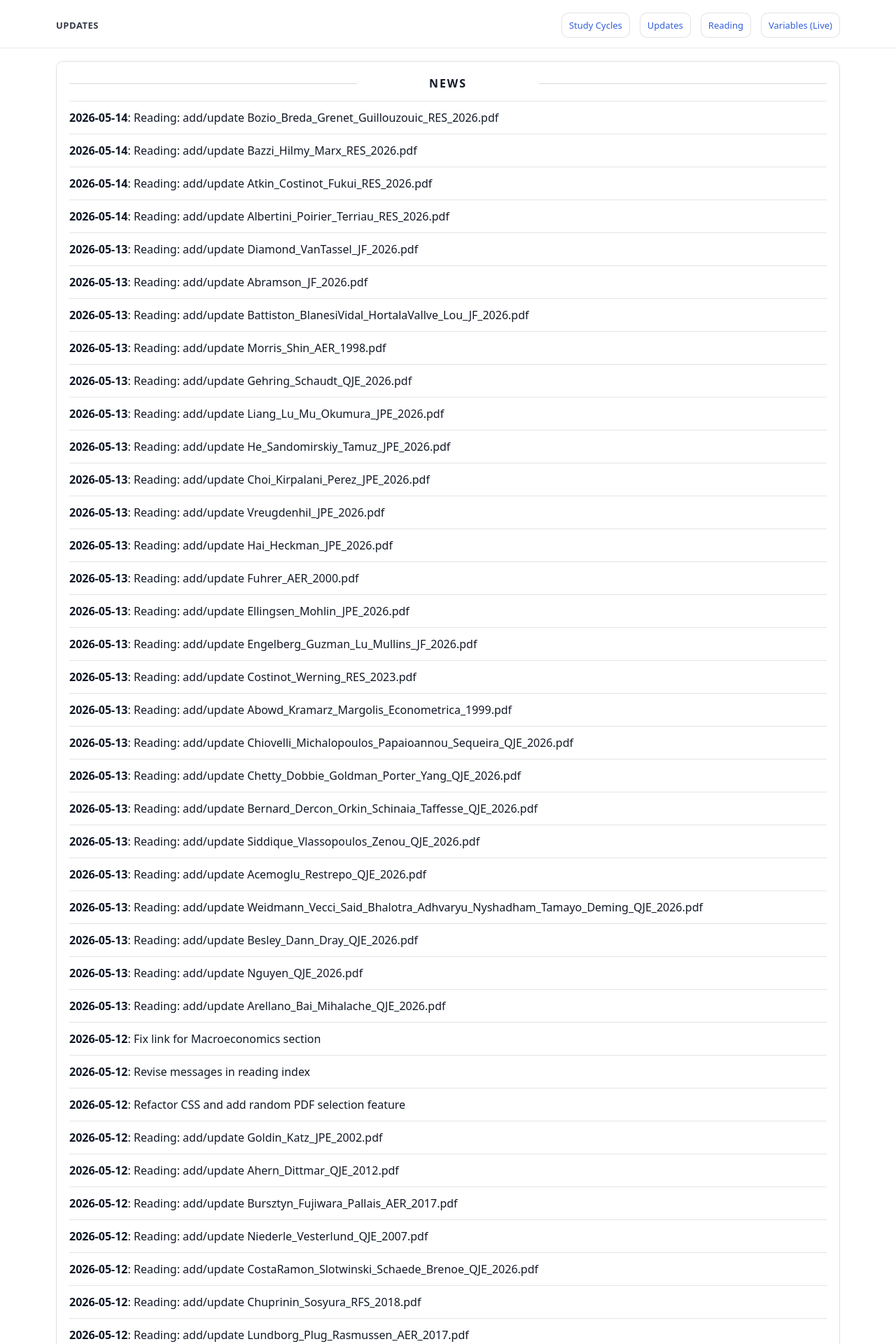
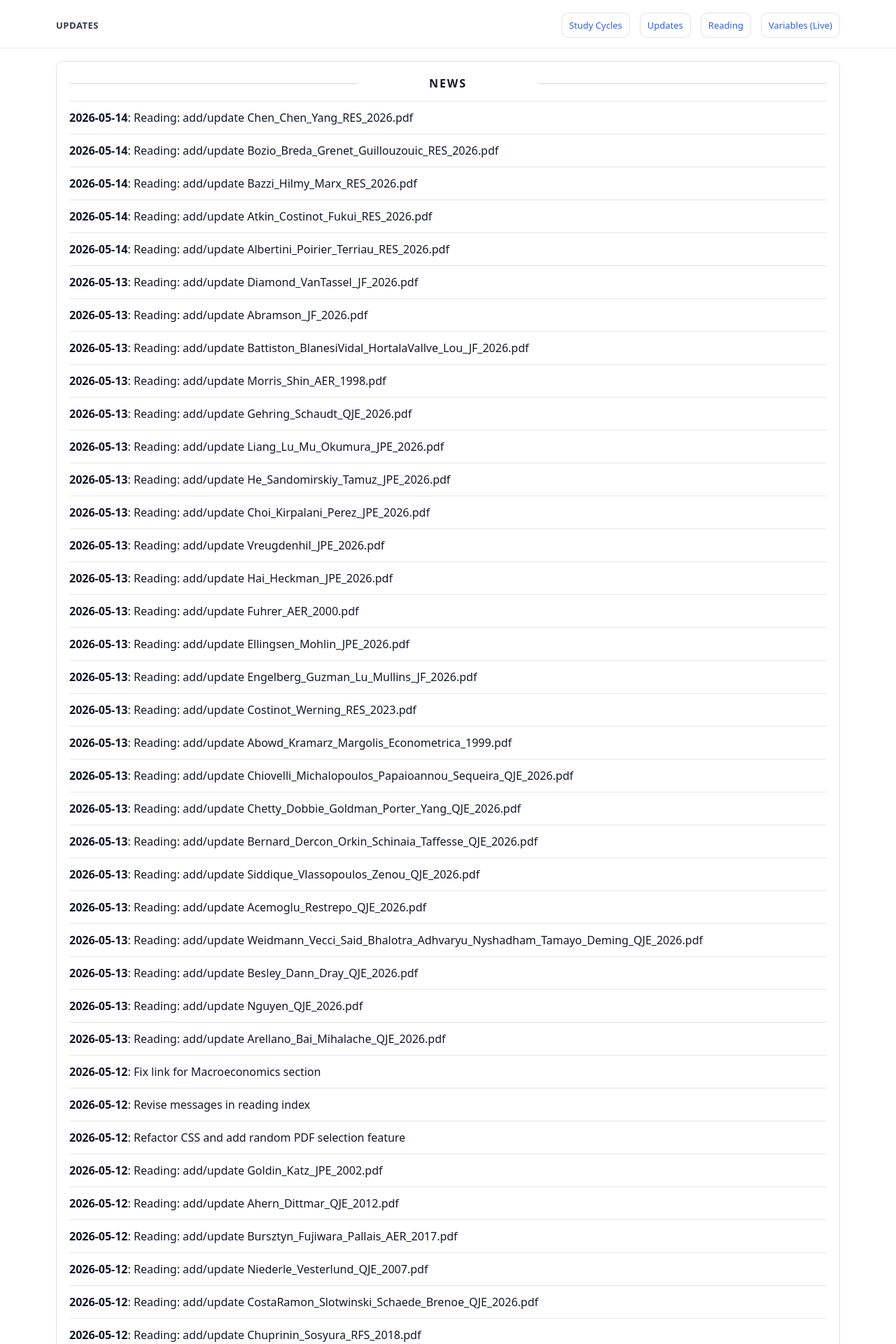
Before and after one commit to yaxinzn/study-archive, a Jekyll site: the page built from updates/index.md, in a window 1280 px wide. Shown: the top 1920 px of the page at 70% size. Built offline with Jekyll 4.4.1, drawn with Linux system fonts in a browser that asks for light colours; some of the changed text lies outside the part shown.

Commit message:
chore: update NEWS feed

```diff
--- a/_data/news.yml
+++ b/_data/news.yml
@@ -1,4 +1,7 @@
 # Auto-generated update history (sorted newest -> oldest). Do not edit manually.
+- ts: "1778709879"
+  date: "2026-05-14"
+  title: "Reading: add/update Chen_Chen_Yang_RES_2026.pdf"
 - ts: "1778709635"
   date: "2026-05-14"
   title: "Reading: add/update Bozio_Breda_Grenet_Guillouzouic_RES_2026.pdf"
```
